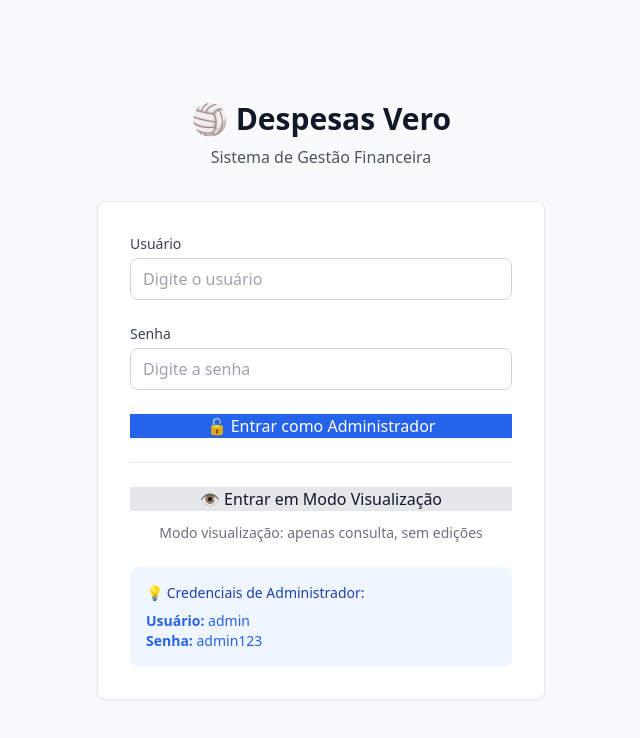
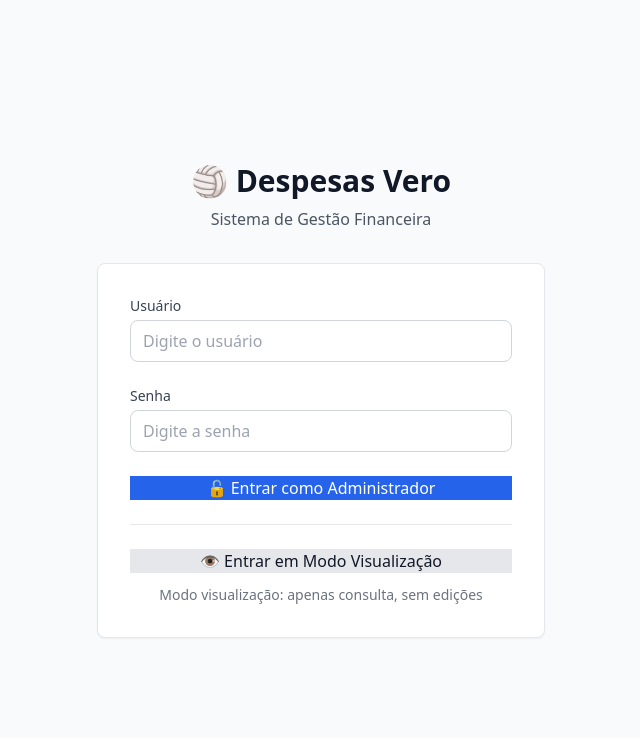
Before and after one commit to weslleyds88/vero-financeiro, a React (Create React App) app: page / in a window 1280 px wide. Shown: the top 738 px of the page, without its empty margins (319-959 px from the left). Built offline with nearby package versions, Linux system fonts and the light colour scheme; the HTML template or start-up script is replaced by a standard one.

Commit message:
Remover credenciais públicas da tela de login e restaurar indicador de modo

```diff
--- a/src/components/Login.js
+++ b/src/components/Login.js
@@ -82,16 +82,6 @@ function Login({ onLogin }) {
               Modo visualização: apenas consulta, sem edições
             </p>
           </div>
-
-          <div className="mt-6 p-4 bg-blue-50 dark:bg-blue-900/20 rounded-lg">
-            <p className="text-sm text-blue-800 dark:text-blue-300 font-medium mb-2">
-              💡 Credenciais de Administrador:
-            </p>
-            <p className="text-sm text-blue-600 dark:text-blue-400">
-              <strong>Usuário:</strong> admin<br />
-              <strong>Senha:</strong> admin123
-            </p>
-          </div>
         </div>
       </div>
     </div>
--- a/src/components/Sidebar.js
+++ b/src/components/Sidebar.js
@@ -95,6 +95,12 @@ const Sidebar = ({ isAdmin, onLogout }) => {
       </nav>
 
       <div className="absolute bottom-0 left-0 right-0 p-4 border-t border-gray-200">
+        <div className="mb-3 text-xs text-gray-500 text-center">
+          <span className={`font-medium ${isAdmin ? 'text-green-600' : 'text-blue-600'}`}>
+            {isAdmin ? 'Modo Administrador' : 'Modo Visualização'}
+          </span>
+        </div>
+
         <button
           onClick={onLogout}
           className="w-full flex items-center justify-center px-3 py-2 bg-red-50 hover:bg-red-100 text-red-600 hover:text-red-700 rounded-lg text-sm font-medium transition-colors duration-200"
```
